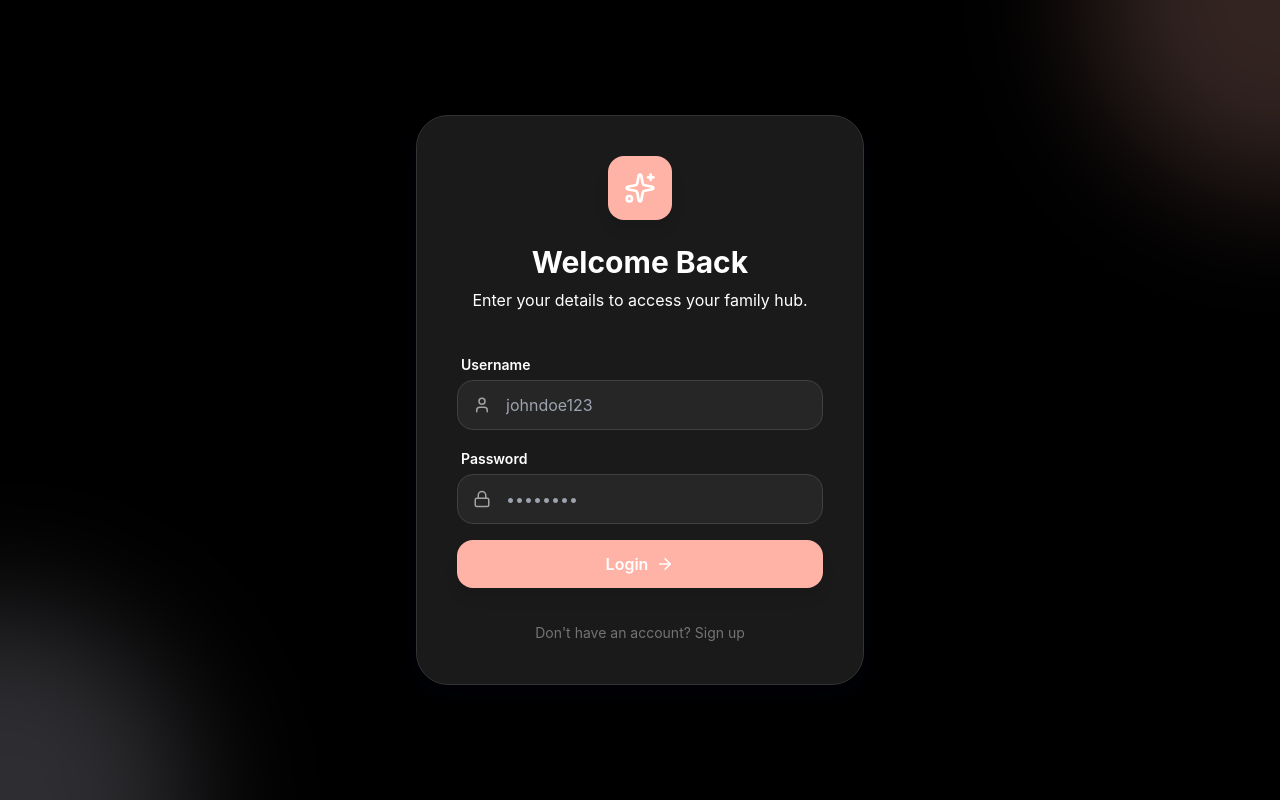
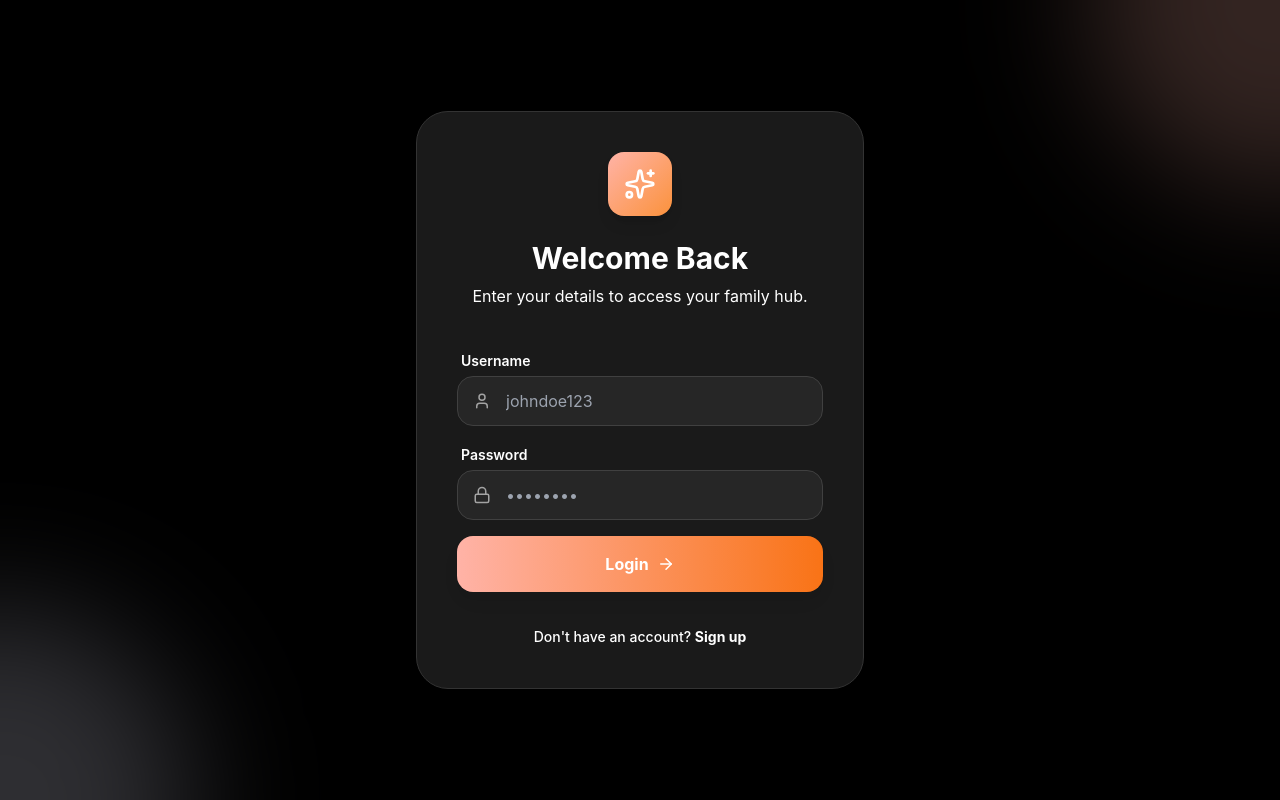
Before and after one commit to mihika-3159/AI-Family-Hub, a React (Vite) app in the folder frontend/: page /login in a window 1280 px wide. Built offline with nearby package versions, Linux system fonts and the light colour scheme.

Commit message:
Improve error UI and handle long passwords

```diff
--- a/frontend/src/pages/Login.tsx
+++ b/frontend/src/pages/Login.tsx
@@ -69,6 +69,15 @@ const Login: React.FC = () => {
         errorMessage = err.message || 'An unknown error occurred';
       }
 
+      // User-friendly cleanup
+      if (errorMessage.includes('password cannot be longer than 72 bytes')) {
+        errorMessage = 'Password is too long. Please choose a password shorter than 72 characters.';
+      } else if (errorMessage.includes('Registration failed:')) {
+        errorMessage = errorMessage.replace('Registration failed:', '').trim();
+      } else if (errorMessage.includes('Internal Server Error:')) {
+        errorMessage = 'A server error occurred. Our team has been notified.';
+      }
+
       const status = err.response?.status ? ` (Status: ${err.response.status})` : '';
       setError(`${errorMessage}${status}`);
     } finally {
@@ -85,10 +94,10 @@ const Login: React.FC = () => {
       <motion.div
         initial={{ opacity: 0, scale: 0.9 }}
         animate={{ opacity: 1, scale: 1 }}
-        className="w-full max-w-md glass p-10 rounded-4xl z-10"
+        className="w-full max-w-md glass p-10 rounded-4xl z-10 border border-white/40 shadow-2xl"
       >
         <div className="text-center mb-10">
-          <div className="w-16 h-16 bg-brand-peach rounded-2xl flex items-center justify-center text-white shadow-soft mx-auto mb-6">
+          <div className="w-16 h-16 bg-gradient-to-br from-brand-peach to-orange-400 rounded-2xl flex items-center justify-center text-white shadow-lg mx-auto mb-6">
             <Sparkles size={32} />
           </div>
           <h2 className="text-3xl font-bold text-brand-warm-900 mb-2">
@@ -100,9 +109,22 @@ const Login: React.FC = () => {
         </div>
 
         {error && (
-          <div className={`p-4 rounded-xl text-sm mb-6 ${error.includes('created') ? 'bg-green-50 text-green-600' : 'bg-red-50 text-red-500'}`}>
-            {error}
-          </div>
+          <motion.div
+            initial={{ opacity: 0, y: -10 }}
+            animate={{ opacity: 1, y: 0 }}
+            className={`p-4 rounded-2xl text-sm mb-6 flex items-start gap-3 border ${
+              error.includes('created')
+                ? 'bg-green-50/80 border-green-100 text-green-700'
+                : 'bg-red-50/80 border-red-100 text-red-600'
+            }`}
+          >
+            <div className={`mt-0.5 w-5 h-5 rounded-full flex items-center justify-center flex-shrink-0 ${
+              error.includes('created') ? 'bg-green-100' : 'bg-red-100'
+            }`}>
+              {error.includes('created') ? '✓' : '!'}
+            </div>
+            <span className="font-medium">{error}</span>
+          </motion.div>
         )}
 
         <form onSubmit={handleSubmit} className="space-y-4">
@@ -116,7 +138,7 @@ const Login: React.FC = () => {
                     type="text"
                     required
                     placeholder="John Doe"
-                    className="w-full pl-12 pr-4 py-3 bg-white dark:bg-brand-warm-800 border border-brand-warm-200 dark:border-brand-warm-700 rounded-2xl focus:ring-2 focus:ring-brand-peach focus:border-transparent outline-none transition-all"
+                    className="w-full pl-12 pr-4 py-3 bg-white/50 border border-brand-warm-200 rounded-2xl focus:ring-2 focus:ring-brand-peach focus:border-transparent outline-none transition-all"
                     value={formData.full_name}
                     onChange={(e) => setFormData({ ...formData, full_name: e.target.value })}
                   />
@@ -130,7 +152,7 @@ const Login: React.FC = () => {
                     type="email"
                     required
                     placeholder="john@example.com"
-                    className="w-full pl-12 pr-4 py-3 bg-white dark:bg-brand-warm-800 border border-brand-warm-200 dark:border-brand-warm-700 rounded-2xl focus:ring-2 focus:ring-brand-peach focus:border-transparent outline-none transition-all"
+                    className="w-full pl-12 pr-4 py-3 bg-white/50 border border-brand-warm-200 rounded-2xl focus:ring-2 focus:ring-brand-peach focus:border-transparent outline-none transition-all"
                     value={formData.email}
                     onChange={(e) => setFormData({ ...formData, email: e.target.value })}
                   />
@@ -147,7 +169,7 @@ const Login: React.FC = () => {
                 type="text"
                 required
                 placeholder="johndoe123"
-                className="w-full pl-12 pr-4 py-3 bg-white dark:bg-brand-warm-800 border border-brand-warm-200 dark:border-brand-warm-700 rounded-2xl focus:ring-2 focus:ring-brand-peach focus:border-transparent outline-none transition-all"
+                className="w-full pl-12 pr-4 py-3 bg-white/50 border border-brand-warm-200 rounded-2xl focus:ring-2 focus:ring-brand-peach focus:border-transparent outline-none transition-all"
                 value={formData.username}
                 onChange={(e) => setFormData({ ...formData, username: e.target.value })}
               />
@@ -161,12 +183,14 @@ const Login: React.FC = () => {
               <input
                 type="password"
                 required
+                maxLength={72}
                 placeholder="••••••••"
-                className="w-full pl-12 pr-4 py-3 bg-white dark:bg-brand-warm-800 border border-brand-warm-200 dark:border-brand-warm-700 rounded-2xl focus:ring-2 focus:ring-brand-peach focus:border-transparent outline-none transition-all"
+                className="w-full pl-12 pr-4 py-3 bg-white/50 border border-brand-warm-200 rounded-2xl focus:ring-2 focus:ring-brand-peach focus:border-transparent outline-none transition-all"
                 value={formData.password}
                 onChange={(e) => setFormData({ ...formData, password: e.target.value })}
               />
             </div>
+            {!isLogin && <p className="text-[10px] text-brand-warm-400 ml-1">Max 72 characters</p>}
           </div>
 
           {!isLogin && (
@@ -178,7 +202,7 @@ const Login: React.FC = () => {
                   <input
                     type="text"
                     placeholder="HUB-XXXX-X"
-                    className="w-full pl-12 pr-4 py-3 bg-white border border-brand-warm-200 rounded-2xl focus:ring-2 focus:ring-brand-peach focus:border-transparent outline-none transition-all"
+                    className="w-full pl-12 pr-4 py-3 bg-white/50 border border-brand-warm-200 rounded-2xl focus:ring-2 focus:ring-brand-peach focus:border-transparent outline-none transition-all"
                     value={formData.invite_code}
                     onChange={(e) => setFormData({ ...formData, invite_code: e.target.value })}
                   />
@@ -202,11 +226,11 @@ const Login: React.FC = () => {
           <button
             type="submit"
             disabled={loading}
-            className="w-full btn-primary mt-4 flex items-center justify-center gap-2"
+            className="w-full btn-primary mt-4 py-4 rounded-2xl bg-gradient-to-r from-brand-peach to-orange-500 hover:shadow-lg hover:scale-[1.02] active:scale-[0.98] transition-all flex items-center justify-center gap-2"
           >
             {loading ? <Loader2 className="animate-spin" /> : (
               <>
-                {isLogin ? 'Login' : 'Create Account'}
+                <span className="font-bold">{isLogin ? 'Login' : 'Create Account'}</span>
                 <ArrowRight size={18} />
               </>
             )}
@@ -216,9 +240,13 @@ const Login: React.FC = () => {
         <div className="mt-8 text-center">
           <button
             onClick={() => setIsLogin(!isLogin)}
-            className="text-sm text-brand-warm-500 hover:text-brand-peach transition-colors"
+            className="text-sm text-brand-warm-500 hover:text-brand-peach font-medium transition-colors"
           >
-            {isLogin ? "Don't have an account? Sign up" : "Already have an account? Login"}
+            {isLogin ? (
+              <span>Don't have an account? <span className="text-brand-peach font-bold">Sign up</span></span>
+            ) : (
+              <span>Already have an account? <span className="text-brand-peach font-bold">Login</span></span>
+            )}
           </button>
         </div>
       </motion.div>
```
Also changed, not shown: 1 other file (tests, documents, lock files or other folders).
